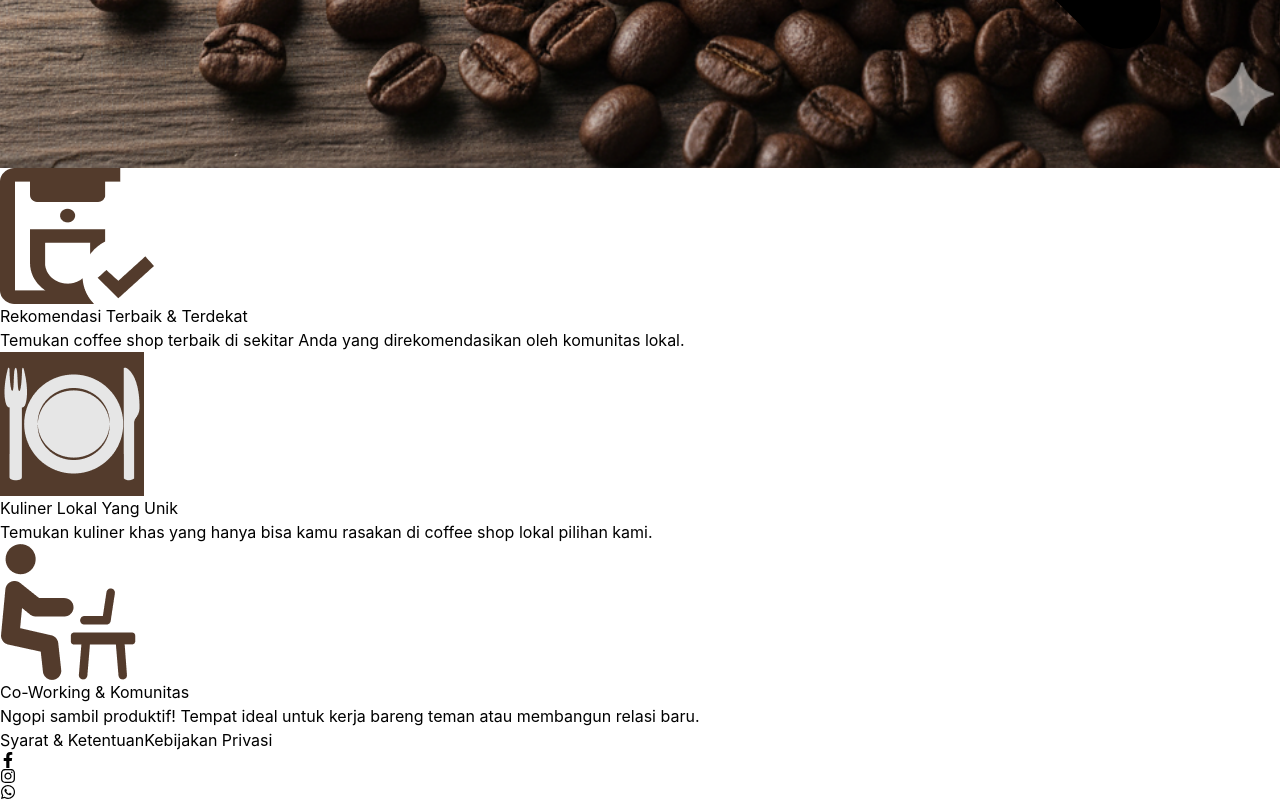
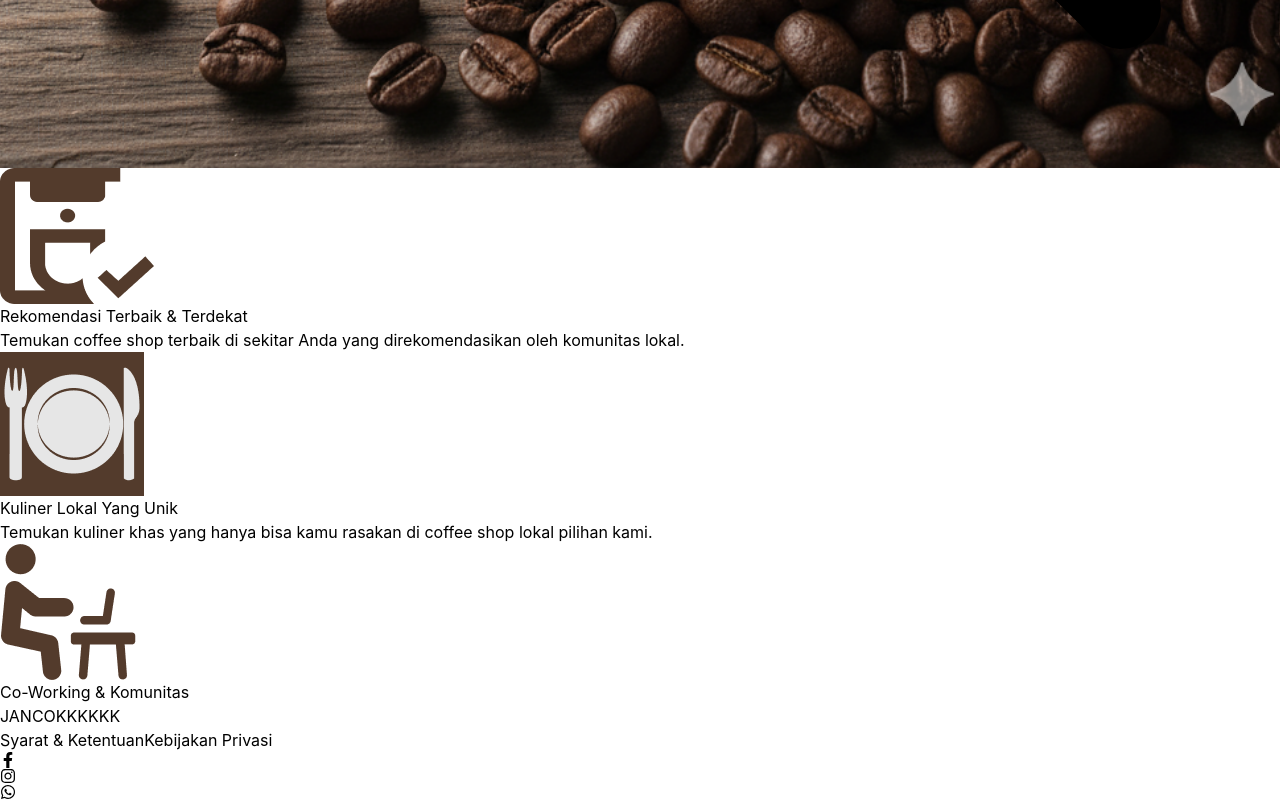
Before and after one commit to Bagasxyz93/MIA_2025, a React (Vite) app: page / in a window 1280 px wide. Shown: the part 1290-2090 px from the top of the page. Built offline with nearby package versions, Linux system fonts and the light colour scheme; a web font is replaced by a local one.

Commit message:
tes brach

```diff
--- a/src/pages/HomePage/HomePage.jsx
+++ b/src/pages/HomePage/HomePage.jsx
@@ -75,7 +75,7 @@ function HomePage() {
             </h3>
 
             <p className=" text-gray-600 text-center text-sm">
-                Ngopi sambil produktif! Tempat ideal untuk kerja bareng teman atau membangun relasi baru.
+                JANCOKKKKKK
             </p>
           </div>
         </div>
```
